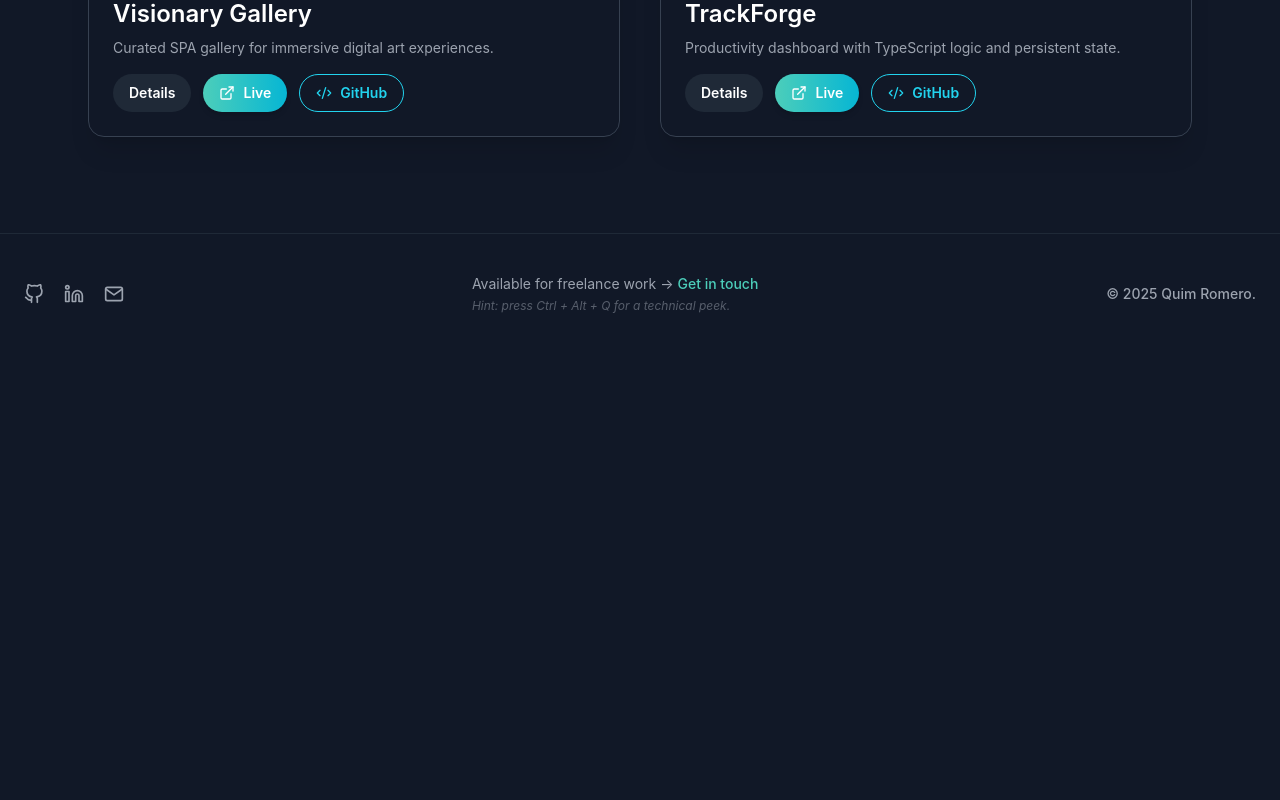
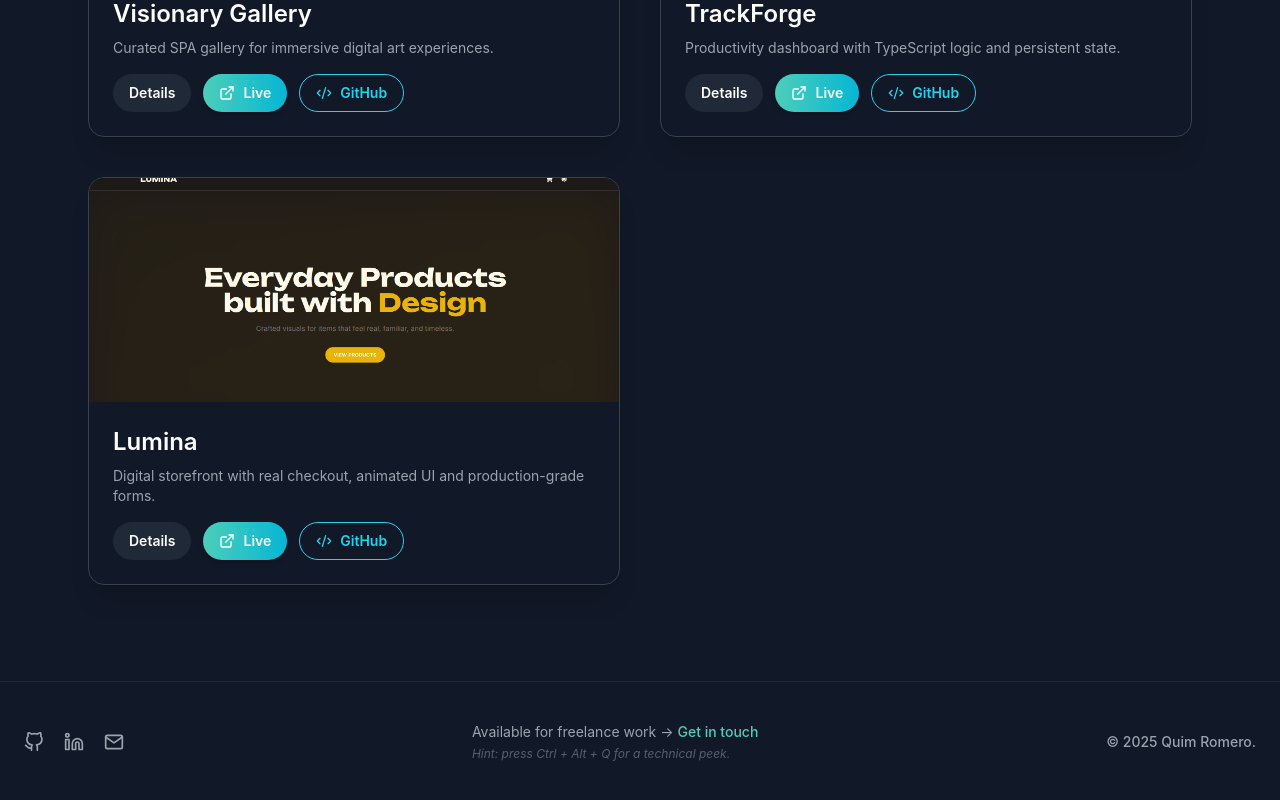
Before and after one commit to quim-romero/portfolio, a React (Vite) app: page /projects in a window 1280 px wide. Shown: the part 1008-1808 px from the top of the page. Before the commit the page ends 1362 px from the top, so only its background shows below. Built offline with nearby package versions, Linux system fonts and the light colour scheme.

Commit message:
feat(projects): include Lumina with preview media and metadata for projects grid

```diff
--- a/src/data/projects.ts
+++ b/src/data/projects.ts
@@ -79,4 +79,20 @@ export const projects: Project[] = [
     liveUrl: "https://trackforge.quimromero.com",
     githubUrl: "https://github.com/quim-romero/trackforge",
   },
+  {
+    id: "lumina",
+    title: "Lumina",
+    description:
+      "Premium digital storefront with smooth animations, real Stripe checkout, and a validated contact form.",
+    image: {
+      light: "/projects/lumina-light.png",
+      dark: "/projects/lumina-dark.png",
+    },
+    preview: {
+      light: "/previews/lumina-light.webm",
+      dark: "/previews/lumina-dark.webm",
+    },
+    liveUrl: "https://lumina.quimromero.com",
+    githubUrl: "https://github.com/quim-romero/lumina",
+  },
 ];
```
Also changed, not shown: public/projects/lumina-dark.png (added), public/projects/lumina-light.png (added).
